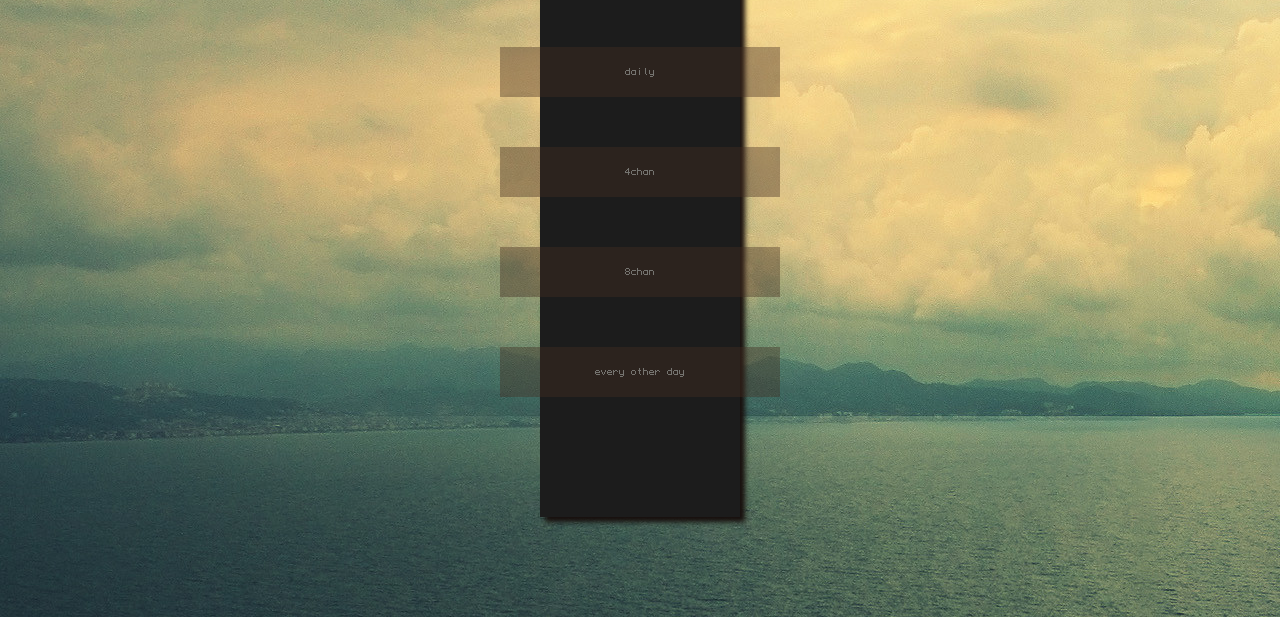
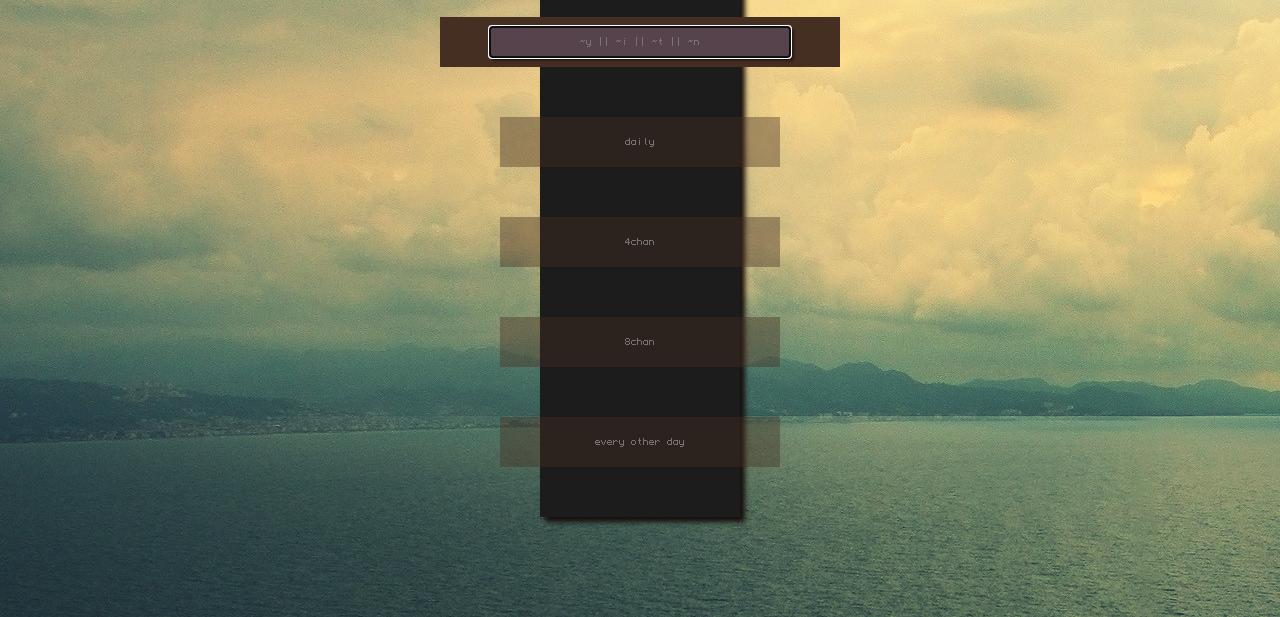
Before and after one commit to octop8/stpg-bs, a plain HTML site: page some_bullshit/index.html in a window 1280 px wide. Shown: the part 183-800 px from the top of the page. Drawn offline with Linux system fonts and the light colour scheme.

Commit message:
fixed some_bullshit

```diff
--- a/some_bullshit/index.html
+++ b/some_bullshit/index.html
@@ -5,7 +5,8 @@
 <meta http-equiv="Content-Type" content="charset=UTF-8" />
 </head>
 <body>
-<div id='parent'><h1 id="welcome">new tab desu~</h1></div>
+<div id='parent'>
+<div id='spine'><h1 id="welcome">new tab desu~</h1></div>
 	<div id='searchcontainer'>
 		<input id='search' placeholder="~y || ~i || ~t || ~n" type="text" autofocus="true"  autocomplete="true"></input>
 	</div>
@@ -61,3 +62,6 @@
 		<a href='#' class='list'>tpb</a>
 		</div>
 </div>
+</div>
+</body>
+</html>
--- a/some_bullshit/src/style.css
+++ b/some_bullshit/src/style.css
@@ -9,7 +9,7 @@ html {
 	color: #FBF8EF;
 }
 
-#parent {
+#spine {
 	position: absolute;
 	margin: auto;
 	top: 0; bottom: 0;
@@ -19,20 +19,29 @@ html {
 	box-shadow: 5px 5px 5px #170f0d;
 }
 
+#parent {
+	position: absolute;
+	margin: auto;
+	top: 0; bottom: 0;
+	left: 0; right: 0;
+	width: 600; height: 600;
+	background: ;
+}
+
 #one {
-	top: 230;
+	top: 200;
 }
 
 #two {
-	top: 330;
+	top: 300;
 }
 
 #three {
-	top: 430;
+	top: 400;
 }
 
 #four {
-	top: 530;
+	top: 500;
 }
 
 .link {
@@ -91,7 +100,7 @@ html {
 #searchcontainer {
 	position: absolute;
 	margin: auto;
-	top: 130;
+	top: 100;
 	left: 0; right: 0;
 	width: 400; height: 50;
 	background: #452e22;
```
